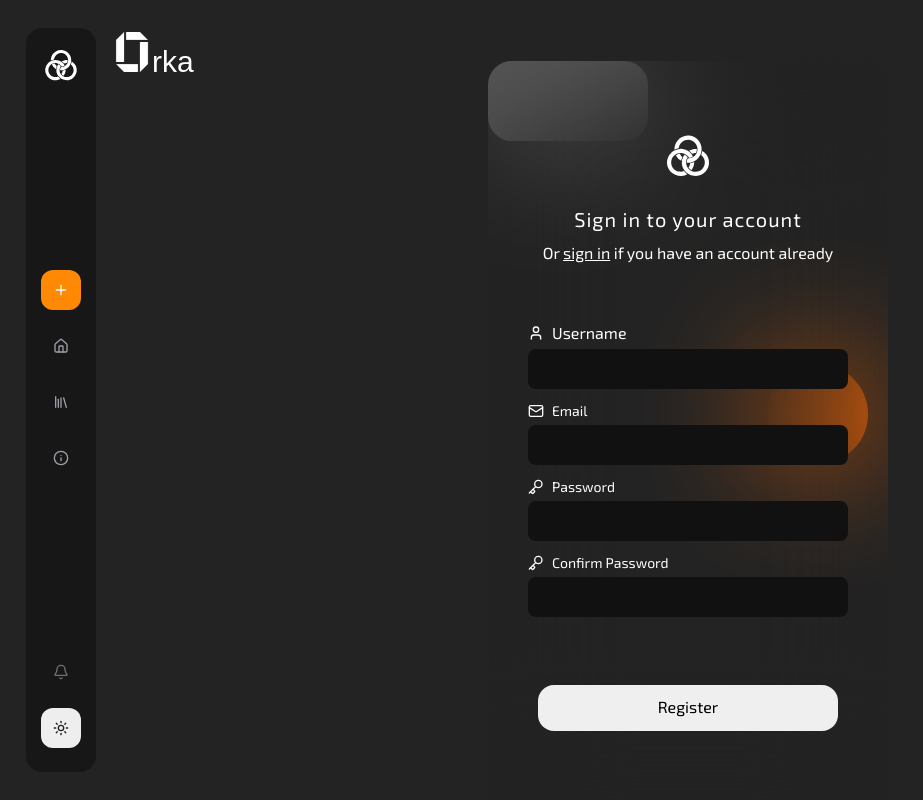
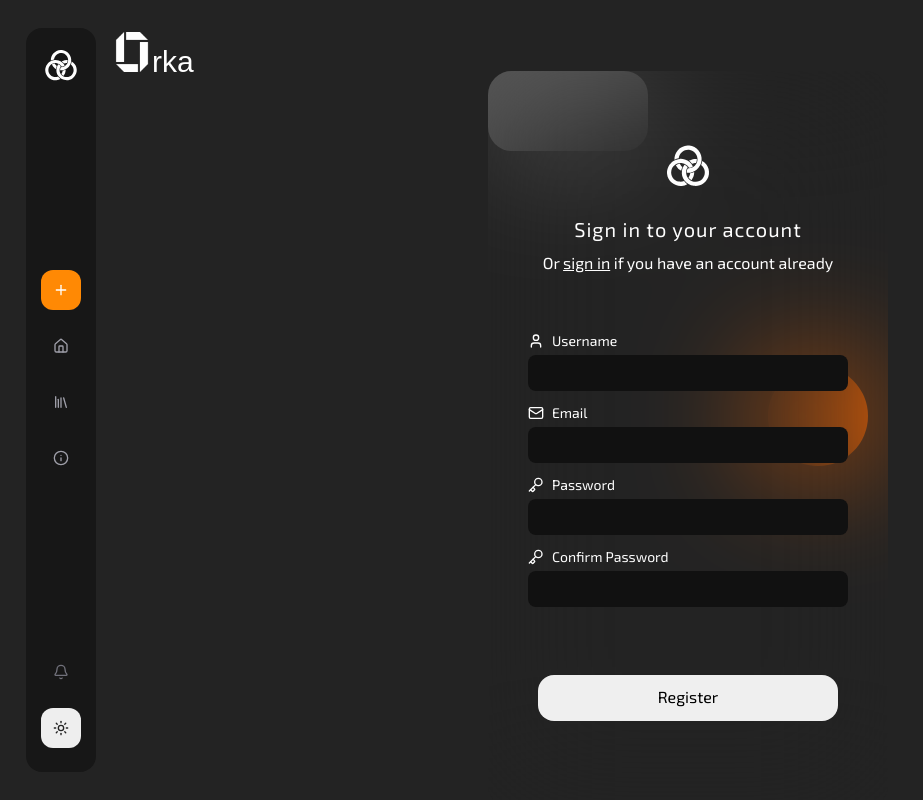
Before and after one commit to Arijit15122002/nexus-frontend, a React (Vite) app: page /register in a window 1280 px wide. Shown: the whole page, without its empty margins (0-923 px from the left). Built offline with nearby package versions, Linux system fonts and the light colour scheme; a web font is replaced by a local one.

Commit message:
Register page UI done

```diff
--- a/src/pages/Login.jsx
+++ b/src/pages/Login.jsx
@@ -68,14 +68,14 @@ export default function Login() {
             <div className="flex flex-row items-center gap-2 w-full text-sm md:text-md">
               <Mail size={16} /> Email
             </div>
-            <input type="text" className="px-3 py-2 rounded-lg bg-white outline-none border-[1px] border-[#ababab] dark:bg-[#111111] dark:border-none" />
+            <input type="text" className="px-3 py-2 rounded-lg bg-white outline-none border-[1px] border-[#ababab] dark:bg-[#111111] dark:border-none text-sm md:text-md" />
           </div>
           <div className="flex flex-col gap-1 sm:w-80 min-w-[300px]">
             <div className="flex flex-row items-center gap-2 text-sm md:text-md">
               <KeyIcon size={16} />
               Password
             </div>
-            <input type="text" className="px-3 py-2 rounded-lg bg-white outline-none border-[1px] border-[#ababab] dark:bg-[#111111] dark:border-none" />
+            <input type="text" className="px-3 py-2 rounded-lg bg-white outline-none border-[1px] border-[#ababab] dark:bg-[#111111] dark:border-none text-sm md:text-md" />
             <div className="text-xs">Forgot your password?</div>
           </div>
 
--- a/src/pages/Register.jsx
+++ b/src/pages/Register.jsx
@@ -66,29 +66,29 @@ export default function Register() {
 
         <div className="mt-4 px-6 py-8 flex flex-col items-center gap-3 rounded-xl">
           <div className="flex flex-col gap-1 sm:w-80 min-w-[300px]">
-            <div className="flex flex-row items-center gap-2 w-full ">
+            <div className="flex flex-row items-center gap-2 w-full text-sm md:text-md ">
               <User size={16} /> Username
             </div>
-            <input type="text" className="px-3 py-2 rounded-lg bg-white outline-none border-[1px] border-[#ababab] dark:bg-[#111111] dark:border-none" />
+            <input type="text" className="px-3 py-2 rounded-lg bg-white outline-none border-[1px] border-[#ababab] dark:bg-[#111111] dark:border-none text-sm md:text-md" />
           </div>
           <div className="flex flex-col gap-1 sm:w-80 min-w-[300px]">
-            <div className="flex flex-row items-center gap-2 w-full text-sm">
+            <div className="flex flex-row items-center gap-2 w-full text-sm md:text-md">
               <Mail size={16} /> Email
             </div>
-            <input type="text" className="px-3 py-2 rounded-lg bg-white outline-none border-[1px] border-[#ababab] dark:bg-[#111111] dark:border-none" />
+            <input type="text" className="px-3 py-2 rounded-lg bg-white outline-none border-[1px] border-[#ababab] dark:bg-[#111111] dark:border-none text-sm md:text-md" />
           </div>
           <div className="flex flex-col gap-1 sm:w-80 min-w-[300px]">
-            <div className="flex flex-row items-center gap-2 text-sm">
+            <div className="flex flex-row items-center gap-2 text-sm md:text-md">
               <KeyIcon size={16} />
               Password
             </div>
-            <input type="text" className="px-3 py-2 rounded-lg bg-white outline-none border-[1px] border-[#ababab] dark:bg-[#111111] dark:border-none" />
+            <input type="text" className="px-3 py-2 rounded-lg bg-white outline-none border-[1px] border-[#ababab] dark:bg-[#111111] dark:border-none text-sm md:text-md" />
           </div>
           <div className="flex flex-col gap-1 sm:w-80 min-w-[300px]">
-            <div className="flex flex-row items-center gap-2 text-sm w-full">
+            <div className="flex flex-row items-center gap-2 text-sm md:text-md w-full">
               <Key size={16} /> Confirm Password
             </div>
-            <input type="text" className="px-3 py-2 rounded-lg bg-white outline-none border-[1px] border-[#ababab] dark:bg-[#111111] dark:border-none" />
+            <input type="text" className="px-3 py-2 rounded-lg bg-white outline-none border-[1px] border-[#ababab] dark:bg-[#111111] dark:border-none text-sm md:text-md" />
           </div>
 
           <button className=" bg-[#232323] text-[#eeeeee] mt-14 pt-2.5 pb-3 px-20 sm:px-30 rounded-2xl hover:bg-blue-600 hover:text-white transition-all duration-300 dark:bg-[#efefef] dark:text-black cursor-pointer min-w-[220px]">Register</button>
```
